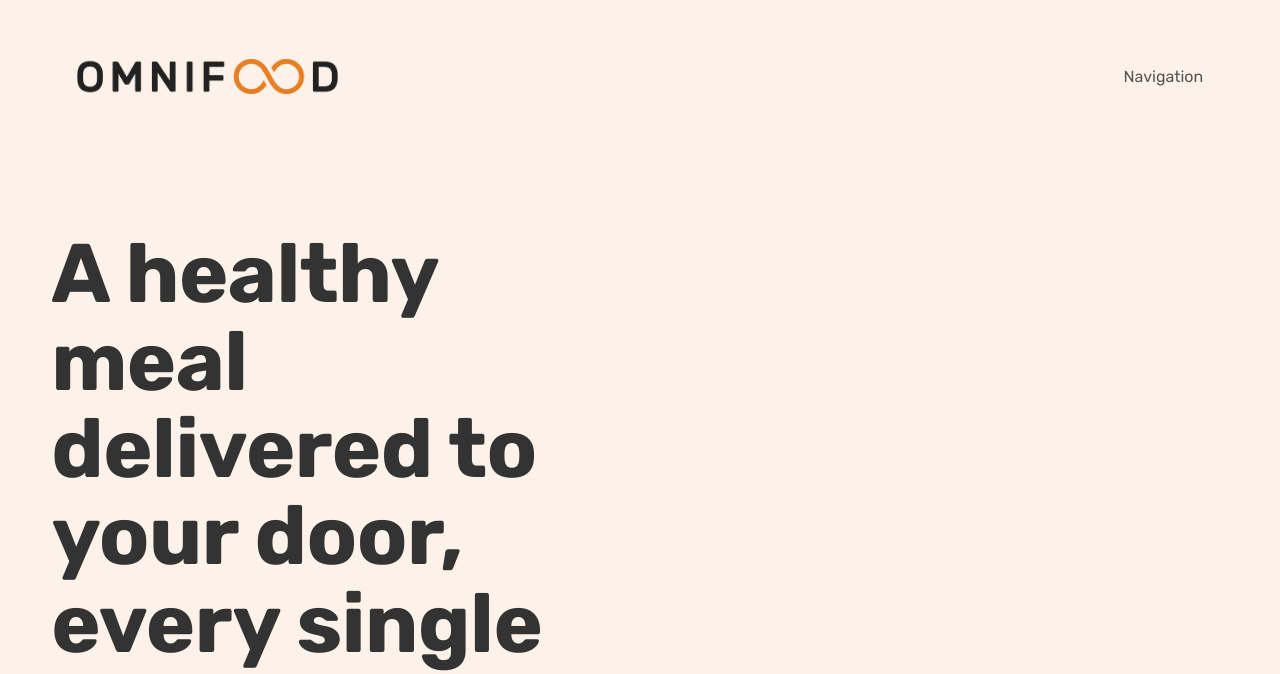
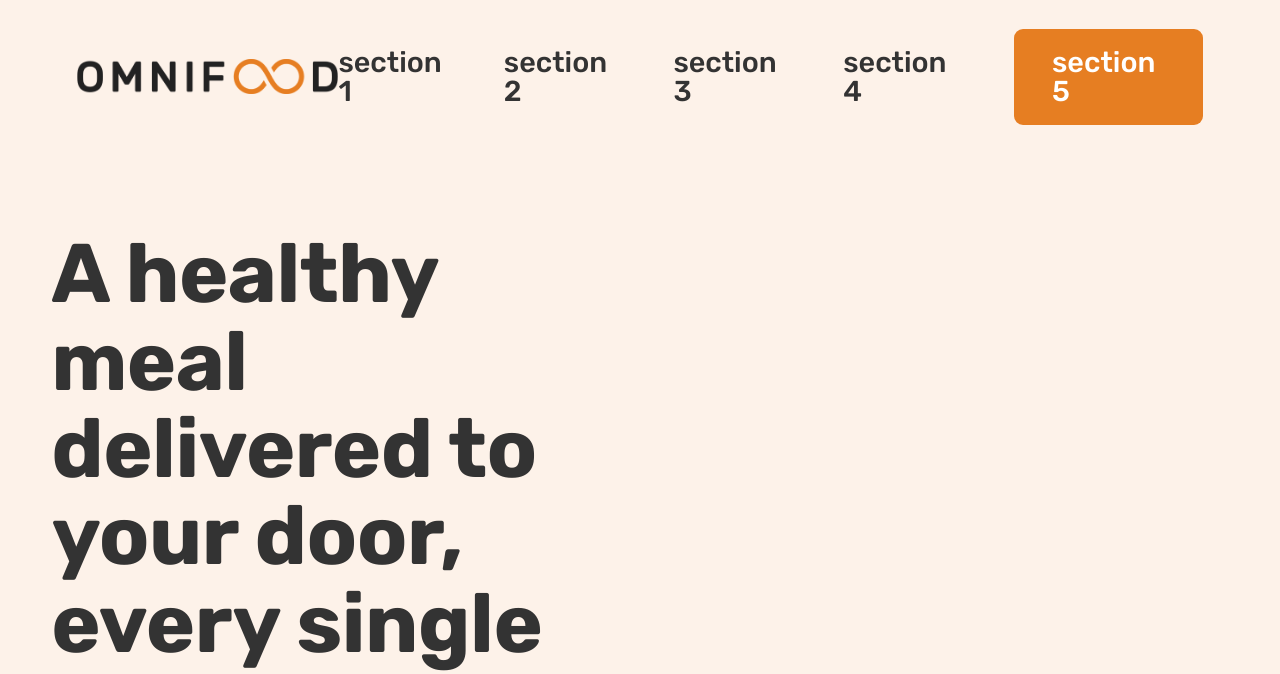
Before and after one commit to parthiv4698patel/omnifood, a plain HTML site: page index.html in a window 1280 px wide. Shown: the top 674 px of the page. Drawn offline with Linux system fonts and the light colour scheme.

Commit message:
Navigation
Here, I created navigation bar.

```diff
--- a/css/style.css
+++ b/css/style.css
@@ -91,6 +91,48 @@ body {
 .logo {
   height: 2.2rem;
 }
+
+/*********************/
+
+/* Navigation*/
+
+/*************************/
+
+.main-nav-list {
+  list-style: none;
+  display: flex;
+  align-items: center;
+  gap: 3.2rem;
+}
+
+.main-nav-link:link,
+.main-nav-link:visited {
+  display: inline-block;
+  text-decoration: none;
+  color: #333;
+  font-weight: 500;
+  font-size: 1.8rem;
+  transition: all 0.3s;
+}
+
+.main-nav-link:hover,
+.main-nav-link:active {
+  color: #cf711f;
+}
+
+.main-nav-link.nav-cta:link,
+.main-nav-link.nav-cta:visited {
+  padding: 1.2rem 2.4rem;
+  border-radius: 9px;
+  color: #fff;
+  background-color: #e67e22;
+}
+
+.main-nav-link.nav-cta:hover,
+.main-nav-link.nav-cta:active {
+  background-color: #cf711f;
+}
+
 /* hero section*/
 .section-hero {
   background-color: #fdf2e9;
--- a/index.html
+++ b/index.html
@@ -17,7 +17,15 @@
   <body>
     <header class="header">
       <img class="logo" src="img/omnifood-logo.png" alt="this is logo" />
-      <nav class="main-nav">Navigation</nav>
+      <nav class="main-nav">
+        <ul class="main-nav-list">
+          <li><a href="#" class="main-nav-link">section 1</a></li>
+          <li><a href="#" class="main-nav-link">section 2</a></li>
+          <li><a href="#" class="main-nav-link">section 3</a></li>
+          <li><a href="#" class="main-nav-link">section 4</a></li>
+          <li><a href="#" class="main-nav-link nav-cta">section 5</a></li>
+        </ul>
+      </nav>
     </header>
 
     <main>
@@ -60,6 +68,13 @@
           </div>
         </div>
       </section>
+
+      <section class="section-how">
+        <div>Test 1</div>
+        <div>Test 2</div>
+        <div>Test 3</div>
+        <div>Test 4</div>
+      </section>
     </main>
   </body>
 </html>
```
